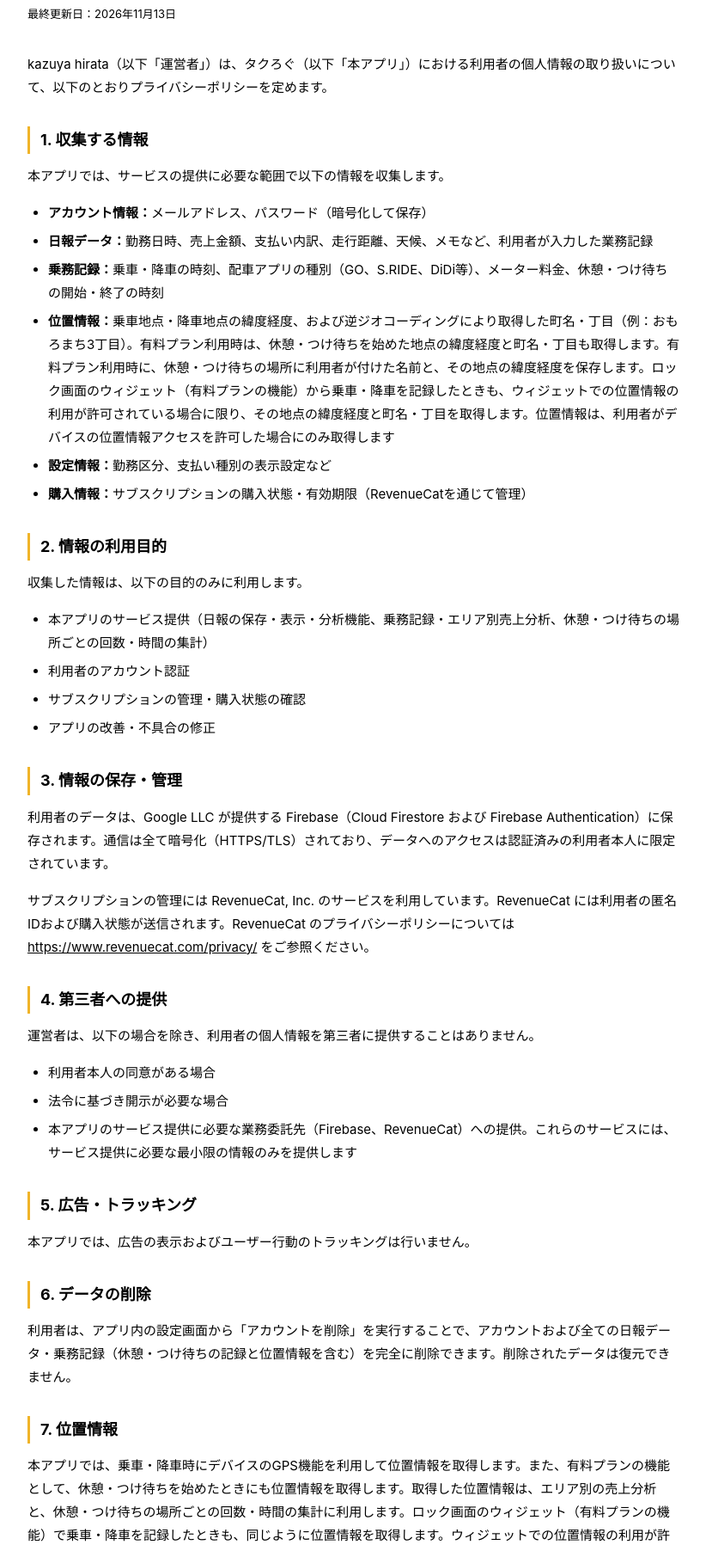
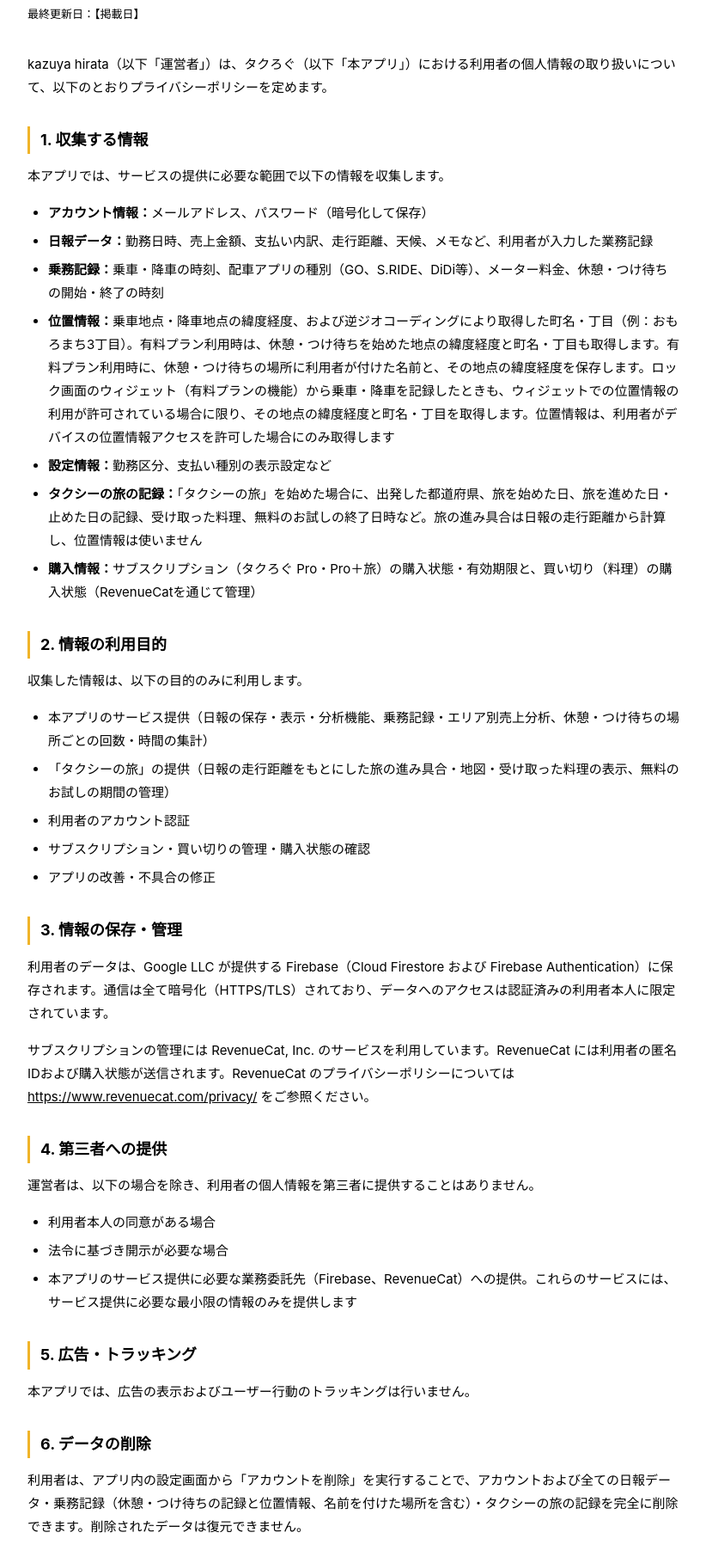
Before and after one commit to takulog-app/privacy, a plain HTML site: page index.html in a window 1280 px wide. Shown: the part 66-1870 px from the top of the page at 86% size, without its empty margins (228-1050 px from the left). Drawn offline with Linux system fonts and the light colour scheme.

Commit message:
Revise privacy policy with updated information
Updated privacy policy details including new data collection and usage information.

```diff
--- a/index.html
+++ b/index.html
@@ -63,7 +63,7 @@
 <body>
 
 <h1>プライバシーポリシー</h1>
-<p class="updated">最終更新日：2026年11月13日</p>
+<p class="updated">最終更新日：【掲載日】</p>
 
 <p>kazuya hirata（以下「運営者」）は、タクろぐ（以下「本アプリ」）における利用者の個人情報の取り扱いについて、以下のとおりプライバシーポリシーを定めます。</p>
 
@@ -75,15 +75,17 @@
   <li><strong>乗務記録：</strong>乗車・降車の時刻、配車アプリの種別（GO、S.RIDE、DiDi等）、メーター料金、休憩・つけ待ちの開始・終了の時刻</li>
   <li><strong>位置情報：</strong>乗車地点・降車地点の緯度経度、および逆ジオコーディングにより取得した町名・丁目（例：おもろまち3丁目）。有料プラン利用時は、休憩・つけ待ちを始めた地点の緯度経度と町名・丁目も取得します。有料プラン利用時に、休憩・つけ待ちの場所に利用者が付けた名前と、その地点の緯度経度を保存します。ロック画面のウィジェット（有料プランの機能）から乗車・降車を記録したときも、ウィジェットでの位置情報の利用が許可されている場合に限り、その地点の緯度経度と町名・丁目を取得します。位置情報は、利用者がデバイスの位置情報アクセスを許可した場合にのみ取得します</li>
   <li><strong>設定情報：</strong>勤務区分、支払い種別の表示設定など</li>
-  <li><strong>購入情報：</strong>サブスクリプションの購入状態・有効期限（RevenueCatを通じて管理）</li>
+  <li><strong>タクシーの旅の記録：</strong>「タクシーの旅」を始めた場合に、出発した都道府県、旅を始めた日、旅を進めた日・止めた日の記録、受け取った料理、無料のお試しの終了日時など。旅の進み具合は日報の走行距離から計算し、位置情報は使いません</li>
+  <li><strong>購入情報：</strong>サブスクリプション（タクろぐ Pro・Pro＋旅）の購入状態・有効期限と、買い切り（料理）の購入状態（RevenueCatを通じて管理）</li>
 </ul>
 
 <h2>2. 情報の利用目的</h2>
 <p>収集した情報は、以下の目的のみに利用します。</p>
 <ul>
   <li>本アプリのサービス提供（日報の保存・表示・分析機能、乗務記録・エリア別売上分析、休憩・つけ待ちの場所ごとの回数・時間の集計）</li>
+  <li>「タクシーの旅」の提供（日報の走行距離をもとにした旅の進み具合・地図・受け取った料理の表示、無料のお試しの期間の管理）</li>
   <li>利用者のアカウント認証</li>
-  <li>サブスクリプションの管理・購入状態の確認</li>
+  <li>サブスクリプション・買い切りの管理・購入状態の確認</li>
   <li>アプリの改善・不具合の修正</li>
 </ul>
 
@@ -103,13 +105,13 @@
 <p>本アプリでは、広告の表示およびユーザー行動のトラッキングは行いません。</p>
 
 <h2>6. データの削除</h2>
-<p>利用者は、アプリ内の設定画面から「アカウントを削除」を実行することで、アカウントおよび全ての日報データ・乗務記録（休憩・つけ待ちの記録と位置情報を含む）を完全に削除できます。削除されたデータは復元できません。</p>
+<p>利用者は、アプリ内の設定画面から「アカウントを削除」を実行することで、アカウントおよび全ての日報データ・乗務記録（休憩・つけ待ちの記録と位置情報、名前を付けた場所を含む）・タクシーの旅の記録を完全に削除できます。削除されたデータは復元できません。</p>
 
 <h2>7. 位置情報</h2>
-<p>本アプリでは、乗車・降車時にデバイスのGPS機能を利用して位置情報を取得します。また、有料プランの機能として、休憩・つけ待ちを始めたときにも位置情報を取得します。取得した位置情報は、エリア別の売上分析と、休憩・つけ待ちの場所ごとの回数・時間の集計に利用します。ロック画面のウィジェット（有料プランの機能）で乗車・降車を記録したときも、同じように位置情報を取得します。ウィジェットでの位置情報の利用が許可されていない場合は、位置情報を付けずに記録します。有料プランの機能として、休憩・つけ待ちの場所の一覧を「近い順」に並べるときにも、その時点の位置情報を取得します（並べ替えにだけ使い、保存しません）。</p>
+<p>本アプリでは、乗車・降車時にデバイスのGPS機能を利用して位置情報を取得します。また、有料プランの機能として、休憩・つけ待ちを始めたときにも位置情報を取得します。取得した位置情報は、エリア別の売上分析と、休憩・つけ待ちの場所ごとの回数・時間の集計に利用します。ロック画面のウィジェット（有料プランの機能）で乗車・降車を記録したときも、同じように位置情報を取得します。ウィジェットでの位置情報の利用が許可されていない場合は、位置情報を付けずに記録します。有料プランの機能として、休憩・つけ待ちの場所の一覧を「近い順」に並べるときにも、その時点の位置情報を取得します（並べ替えにだけ使い、保存しません）。「タクシーの旅」では位置情報を使いません。旅の地図に出る現在地は、日報の走行距離から計算した旅の上の位置で、デバイスの位置ではありません。</p>
 <p>位置情報の取得には、利用者によるデバイスの位置情報アクセス許可が必要です。許可しない場合でも、位置情報以外の機能は利用できます。収集した位置情報は、利用者本人の乗務記録としてのみ保存され、第三者に提供されることはありません。</p>
 
- <h2>8. 未成年の利用</h2>
+<h2>8. 未成年の利用</h2>
 <p>本アプリは業務用途を想定しており、13歳未満の児童を対象としていません。13歳未満の方の個人情報を意図的に収集することはありません。</p>
 
 <h2>9. プライバシーポリシーの変更</h2>
```
